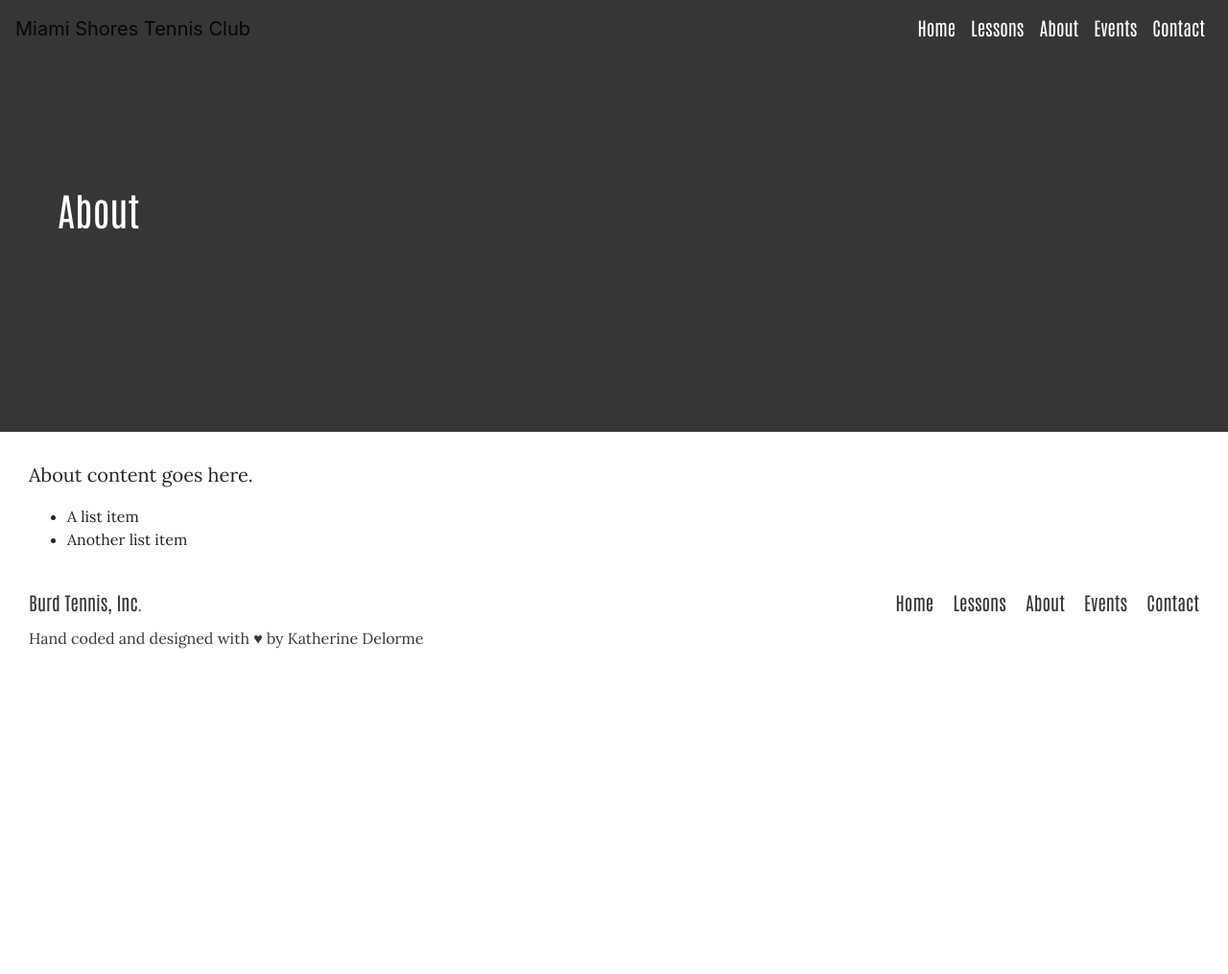
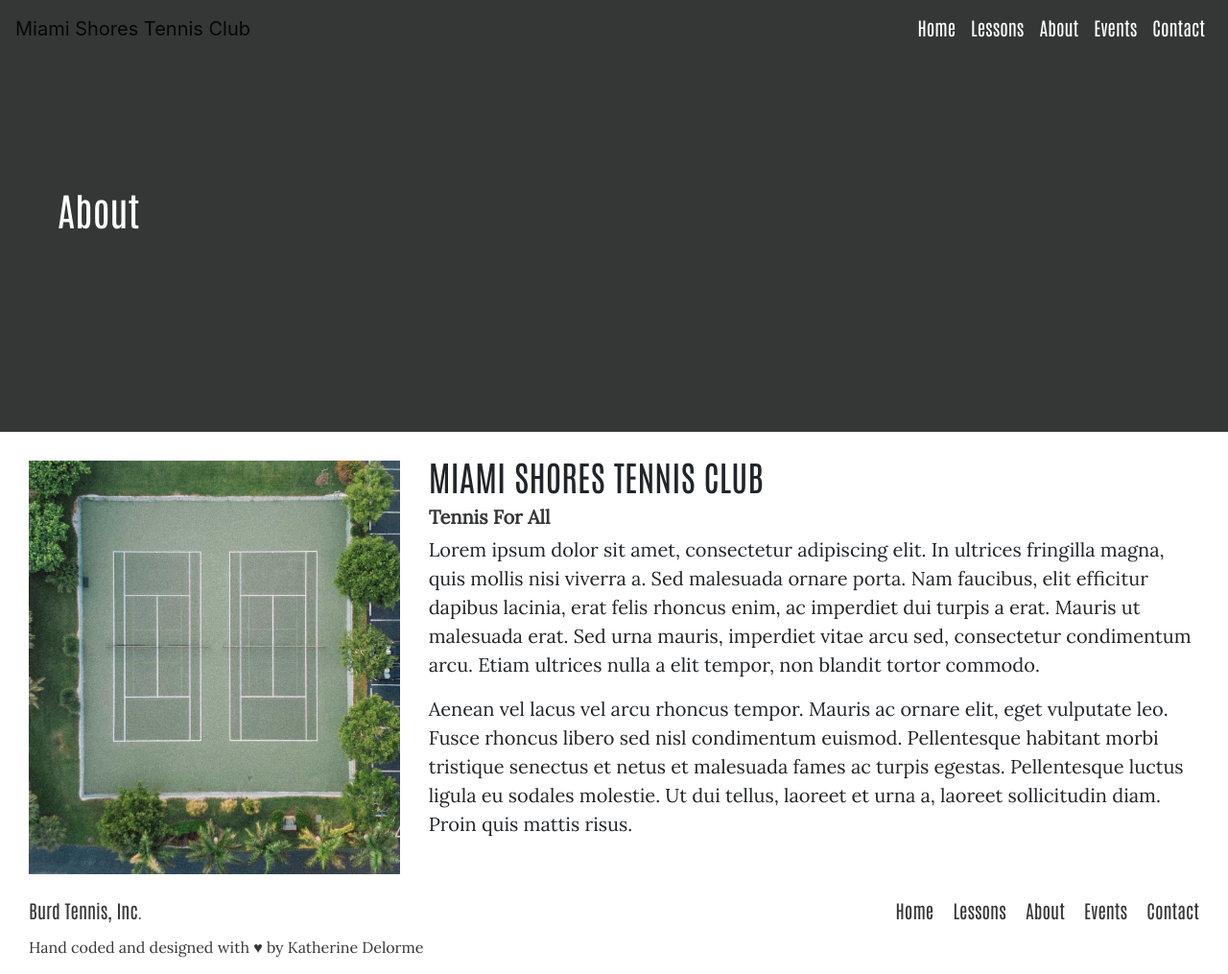
Before and after one commit to Katdelorme/Training-Tennis-Greatness, a Jekyll site: the page built from _pages/02_about.md, in a window 1280 px wide. Shown: the whole page at 96% size. Built offline with Jekyll 4.4.1, drawn with Linux system fonts in a browser that asks for light colours; nearby versions of some CDN libraries; before the commit the page ends 900 px from its top, so only the background shows below that.

Commit message:
start about page

```diff
--- a/_pages/02_about.md
+++ b/_pages/02_about.md
@@ -7,7 +7,16 @@ fbsocialmediaimg: http://blog.katherinedelorme.com/assets/jekyllBuild.jpg
 twsocialmediaimg: http://blog.katherinedelorme.com/assets/jekyllBuild.jpg
 ---
 
-About content goes here.
+<div class="row">
+  <div class="col-lg-4 col-xs-12">
+    <img src="../assets/courtOverhead.jpg" width="100%" />
+	</div>
 
-* A list item
-* Another list item
+	<div class="col-md-8 col-sm-12">
+    <h3>Miami Shores Tennis Club</h3>
+    <h6>Tennis For All</h6>
+    <p>Lorem ipsum dolor sit amet, consectetur adipiscing elit. In ultrices fringilla magna, quis mollis nisi viverra a. Sed malesuada ornare porta. Nam faucibus, elit efficitur dapibus lacinia, erat felis rhoncus enim, ac imperdiet dui turpis a erat. Mauris ut malesuada erat. Sed urna mauris, imperdiet vitae arcu sed, consectetur condimentum arcu. Etiam ultrices nulla a elit tempor, non blandit tortor commodo. </p>
+
+    <p>Aenean vel lacus vel arcu rhoncus tempor. Mauris ac ornare elit, eget vulputate leo. Fusce rhoncus libero sed nisl condimentum euismod. Pellentesque habitant morbi tristique senectus et netus et malesuada fames ac turpis egestas. Pellentesque luctus ligula eu sodales molestie. Ut dui tellus, laoreet et urna a, laoreet sollicitudin diam. Proin quis mattis risus. </p>
+	</div>
+</div>
```
Also changed, not shown: assets/courtOverhead.jpg (added).
